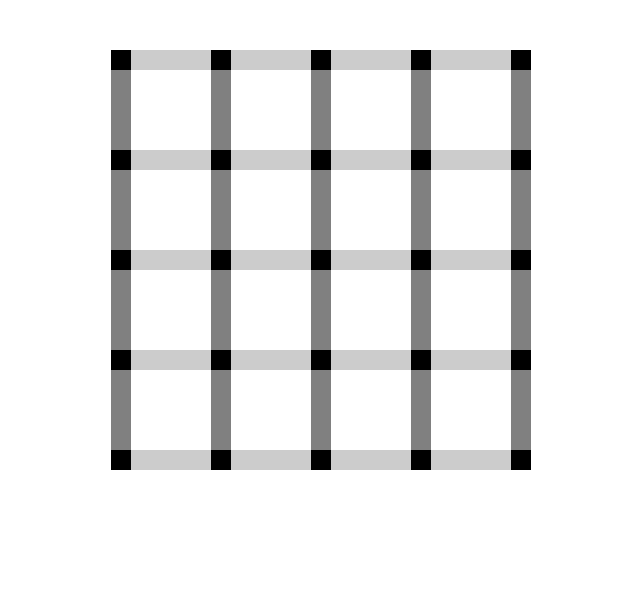
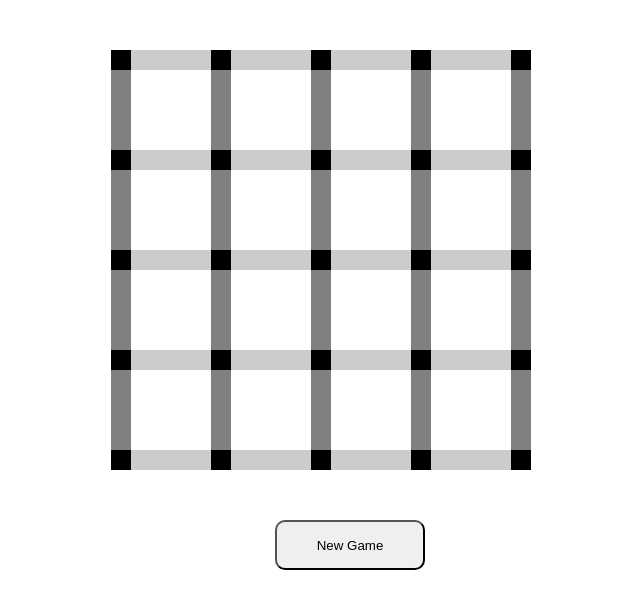
Before and after one commit to cedricchou/dots_and_boxes, a React (Create React App) app: page / in a window 1280 px wide. Shown: the top 608 px of the page, without its empty margins (279-919 px from the left). Built offline with nearby package versions, Linux system fonts and the light colour scheme.

Commit message:
added the new game button to restart the game

```diff
--- a/src/App.js
+++ b/src/App.js
@@ -1,5 +1,6 @@
 import React, { Component } from 'react';
 import MainFrame from './containers/MainFrame';
+import NewGameButton from './containers/NewGameButton';
 import './App.css';
 
 class App extends Component {
@@ -7,6 +8,7 @@ class App extends Component {
     return (
       <div className="App">
         <MainFrame />
+        <NewGameButton />
       </div>
     );
   }
--- a/src/containers/MainFrame.js
+++ b/src/containers/MainFrame.js
@@ -46,6 +46,16 @@ export default class MainFrame extends Component {
         return newArray;
     }
 
+    restart = () => {
+        this.setState({
+            arrayVerticalBar: Array(24).fill('grey'),
+            arrayHorizontalBar: Array(24).fill('#ccc'),
+            arrayGridBlock: Array(24).fill('#fff'),
+            moves: 0,
+            arrayCompletion: []
+        })
+    }
+
     checkWinner = () => {
         const result = this.state.arrayGridBlock;
         const playerBlue = [];
@@ -92,8 +102,8 @@ export default class MainFrame extends Component {
                     moves: this.state.moves + 1
                 },
                 this.pointsCounting()
-            )
-        }
+                )
+            }
     }
 
     pointsCounting = () => {
@@ -144,7 +154,6 @@ export default class MainFrame extends Component {
     return (
       <div
         className="mainframe"
-        onClick={this.pointsCounting}
     >
         <Fragment>
             <GridBlock
--- /dev/null
+++ b/src/containers/NewGameButton.js
@@ -0,0 +1,17 @@
+import React from 'react';
+import './styles/NewGameButton.css';
+
+const startNewGame = (e) => {
+    e.preventDefault();
+    return window.location.reload()
+}
+
+const NewGameButton = () => {
+  return (
+    <button className="newgamebutton" onClick={e => startNewGame(e)}>
+      New Game
+    </button>
+  )
+}
+
+export default NewGameButton
--- /dev/null
+++ b/src/containers/styles/NewGameButton.css
@@ -0,0 +1,9 @@
+.newgamebutton {
+    align-items: center;
+    display: block;
+    margin-left: auto;
+    margin-right: 45%;
+    width: 150px;
+    height: 50px;
+    border-radius: 10px;
+}
```
Also changed, not shown: src/containers/styles/MainFrame.css (line endings or trailing spaces).
